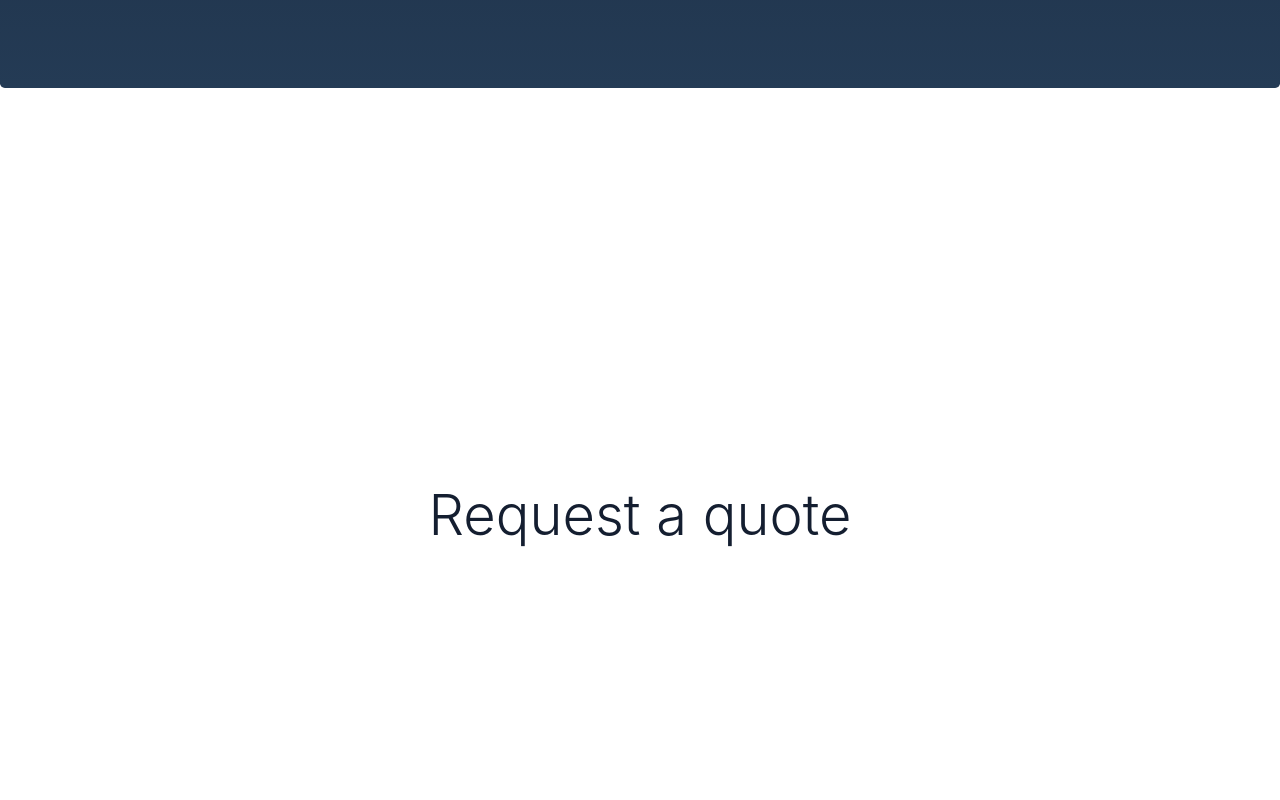
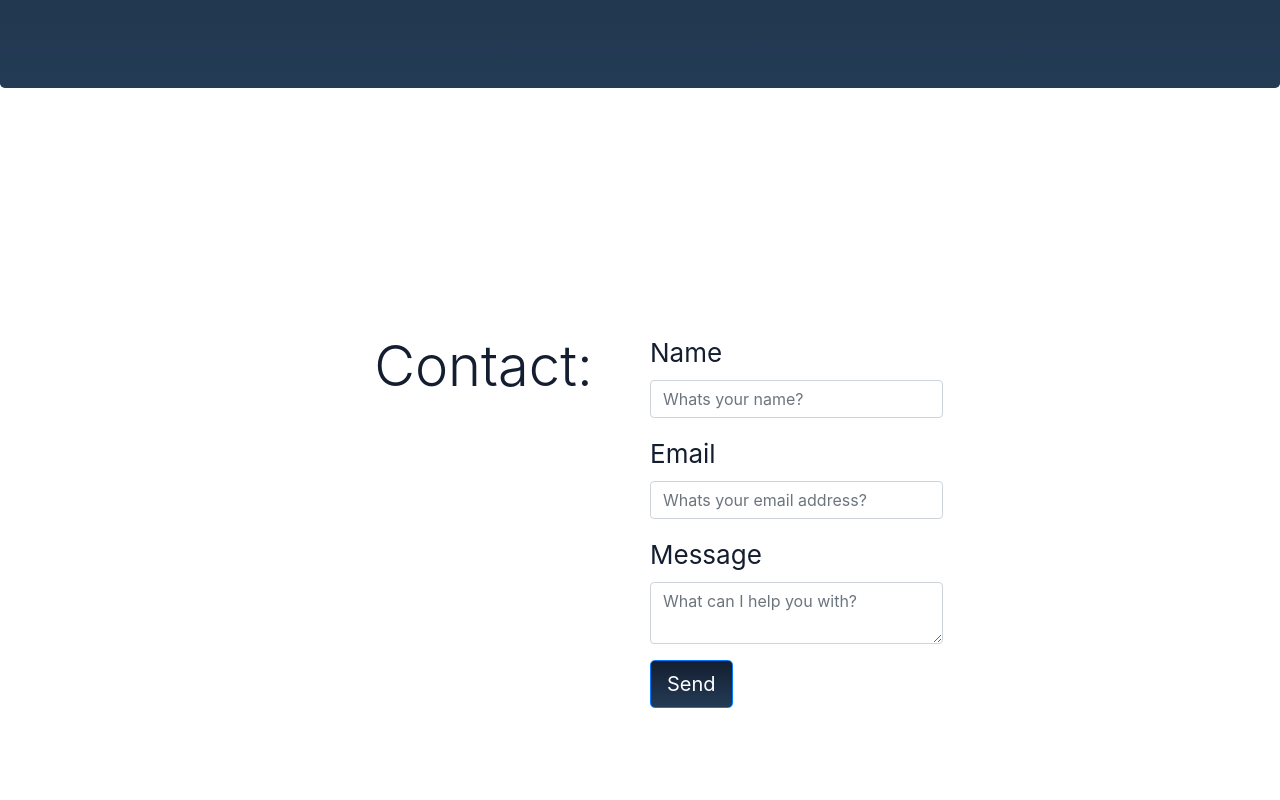
Before and after one commit to jumo2/j2tech, a React (Create React App) app: page / in a window 1280 px wide. Shown: the part 4040-4840 px from the top of the page. Built offline with nearby package versions, Linux system fonts and the light colour scheme.

Commit message:
Completed UI. Still need to clean up code and add form functionality

```diff
--- a/src/App.css
+++ b/src/App.css
@@ -71,3 +71,12 @@
 .p-text-blue{
   color: #141e30 !important;
 }
+
+.message-input {
+  height: 200px;
+}
+
+.submit-button {
+  background: -webkit-linear-gradient(rgba(20, 30, 48, 1), rgba(36, 59, 85, 1)) !important;
+  color: white !important
+}
--- a/src/Footer.js
+++ b/src/Footer.js
@@ -2,7 +2,7 @@ import React from 'react';
 
 function Footer() {
     return (
-        <div clasNames="container-sm">
+        <div className="container-sm">
             <p className="muted text-center p-text-blue">© J2 Technology Solutions 2020
             </p>
         </div>
--- a/src/Form.js
+++ b/src/Form.js
@@ -3,77 +3,73 @@ import Col from 'react-bootstrap/Col'
 import Row from 'react-bootstrap/Row'
 import ScrollAnimation from 'react-animate-on-scroll'
 import Jumbotron from 'react-bootstrap/Jumbotron'
+import Form from 'react-bootstrap/Form'
+import Button from 'react-bootstrap/Button'
 
 import './App.css'
 
 
-function About() {
+
+function QuoteForm() {
     return (
-        <>
-            <Jumbotron className="App-header jumbotron-2" >
+        <Form>
+            <Form.Group>
+                <Form.Row>
+                    <Form.Label for="inputName">Name</Form.Label>
+                <Form.Control className="col-sm-10" type="text" id="inputName" placeholder="Whats your name?"></Form.Control>
+                </Form.Row>
+            </Form.Group>
+            <Form.Group>
+                <Form.Row>
+                    <Form.Label for="inputEmail">Email</Form.Label>
+                <Form.Control className="col-sm-10" type="emaik" id="inputEmail" placeholder="Whats your email address?"></Form.Control>
+                </Form.Row>
+            </Form.Group>
+        </Form>
+    )
+}
+
+function ContactForm () {
+    return (
+        <Jumbotron className="App-header jumbotron-2 p-text-blue">
             <Row>
-                    <Col >
+                <Col>
                     <ScrollAnimation animateIn='animate__fadeInLeft'>
-                                <h1 className="center display-4 p-text-blue">Leverage the power of the cloud</h1>
+                        <h1 className="center display-4 p-text-blue" >
+                            Contact:
+                        </h1>
                     </ScrollAnimation>
                 </Col>
                 <Col lg={true}>
                     <ScrollAnimation animateIn="animate__fadeInRight">
-                            <p className="p-text-blue" align="left">Small businesses do not have the resources or budget to develop custom software. By leveraging new technologies such as cloud computing, I can bring low cost solutions to your business, leading to a first class customer experience and competative advantage in the market place.</p>
+        <Form>
+            <Form.Group>
+                <Form.Row>
+                    <Form.Label htmlFor="inputName">Name</Form.Label>
+                    <Form.Control  type="text" id="inputName" placeholder="Whats your name?"></Form.Control>
+                </Form.Row>
+            </Form.Group>
+            <Form.Group>
+                <Form.Row>
+                    <Form.Label htmlFor="inputEmail">Email</Form.Label>
+                    <Form.Control  type="email" id="inputEmail" placeholder="Whats your email address?"></Form.Control>
+                </Form.Row>
+            </Form.Group>
+            <Form.Group>
+                <Form.Row>
+                    <Form.Label htmlFor="inputMessage">Message</Form.Label>
+                    <Form.Control as="textarea" id="inputMessage" placeholder="What can I help you with?"></Form.Control>
+                </Form.Row>
+            </Form.Group>
+            <Form.Row>
+            <Button className="submit-button" type="submit" size="lg">Send</Button>
+            </Form.Row>
+        </Form>
                     </ScrollAnimation>
                 </Col>
             </Row>
         </Jumbotron>
-
-
-            <Jumbotron className="App-header-2" >
-                <ScrollAnimation animateIn='animate__fadeInDown'>
-                    <h1 className="center display-4 ">Website Development</h1>
-                </ScrollAnimation>
-                <ScrollAnimation animateIn="animate__fadeInUp">
-                    <p >Make a good first impression on potential customers with a professionally developed website.</p>
-                </ScrollAnimation>
-            </Jumbotron>
-
-
-            <Jumbotron className="App-header jumbotron-2" >
-                <ScrollAnimation animateIn='animate__fadeInLeft'>
-                    <h1 className="center display-4 p-text-blue">Process Automation</h1>
-                </ScrollAnimation>
-                <ScrollAnimation animateIn='animate__fadeInRight'>
-                     <p className="p-text-blue">Are you spending a lot of time on manual repetative tasks? Let's automate that work load so you can focus on what matters, your customers.</p>
-                </ScrollAnimation>
-            </Jumbotron>
-
-
-            <Jumbotron className="App-header-2" >
-            <Row>
-                    <Col >
-                        <ScrollAnimation animateIn='animate__fadeInLeft'>
-
-                                <h1 className="center display-4 ">Data Storage</h1>
-
-                        </ScrollAnimation>
-                    </Col>
-                    <Col lg={true}>
-                        <ScrollAnimation animateIn="animate__fadeInRight">
-                            <p  align="left">Does the thought of losing all your important business data due to a faulty hard drive keep you up at night? I can offer low cost data storage with built in redundency to ensure you never lose whats important to you.</p>
-                        </ScrollAnimation>
-                    </Col>
-                </Row>
-            </Jumbotron>
-
-
-
-
-
-            <Jumbotron className="App-header jumbotron-2 p-text-blue" >
-                <ScrollAnimation animateIn='animate__fadeInLeft'>
-                    <h1 className="center display-4 p-text-blue">Request a quote</h1>
-                </ScrollAnimation>
-            </Jumbotron>
-        </>
     )
 }
 
-export default About;
+export default ContactForm;
--- a/src/Sections.js
+++ b/src/Sections.js
@@ -4,6 +4,7 @@ import Row from 'react-bootstrap/Row'
 import ScrollAnimation from 'react-animate-on-scroll'
 import Jumbotron from 'react-bootstrap/Jumbotron'
 import sections from './data/sectionContent'
+import ContactForm from './Form'
 
 
 const QuoteSection = ({title, body}) => {
@@ -14,6 +15,7 @@ const QuoteSection = ({title, body}) => {
                 {title}
             </h1>
         </ScrollAnimation>
+
     </Jumbotron>
     )
 }
@@ -65,7 +67,8 @@ function Sections () {
         <BlueSection title={sections.web.title} body={sections.web.body} />
         <WhiteColSection title={sections.automation.title} body={sections.automation.body} />
         <BlueSection title={sections.data.title} body={sections.data.body} />
-        <QuoteSection title={sections.quote.title} />
+{/*         <QuoteSection title={sections.quote.title} /> */}
+        <ContactForm />
         </>
     )
 }
```
Lines whose indentation alone changed are shown as unchanged.
